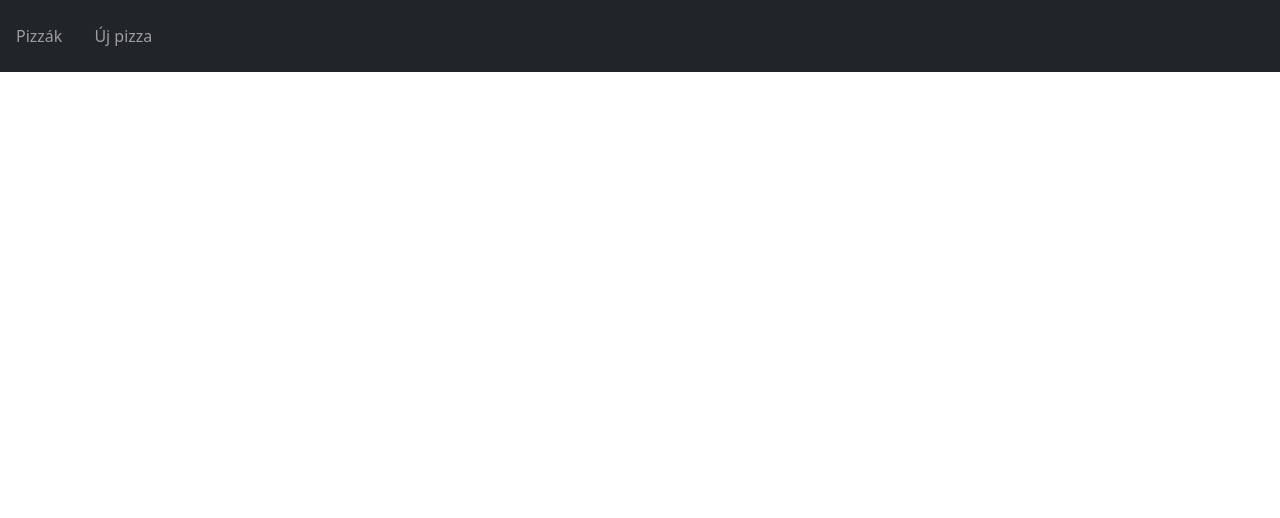
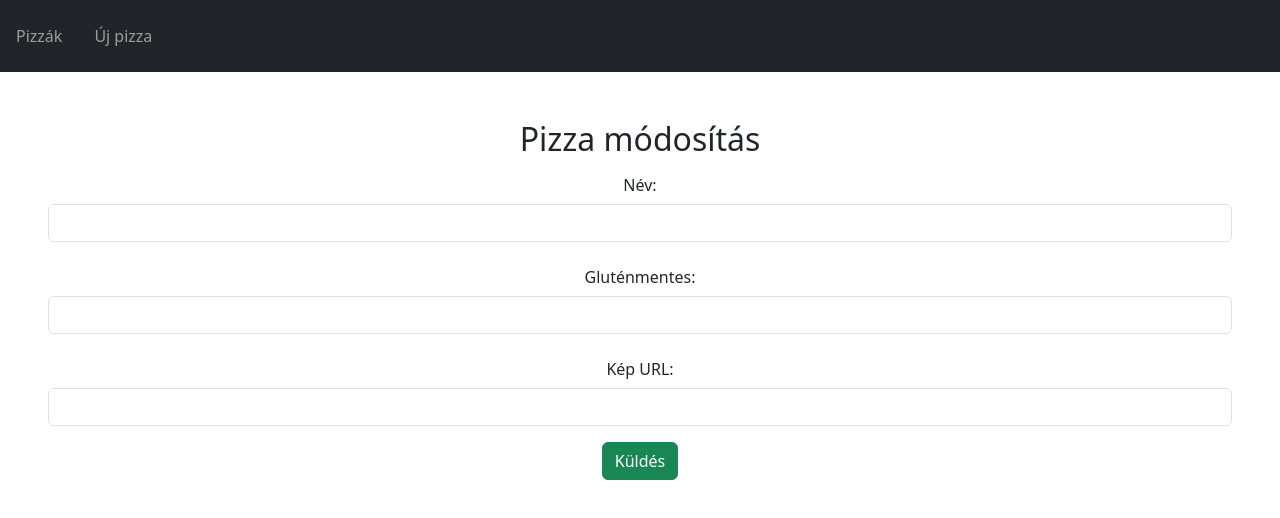
Before and after one commit to pejkob/pizza-frontend, a React (Create React App) app: page /mod-pizza/1 in a window 1280 px wide. Before the commit this address had no page. Shown: the top 518 px of the page. Built offline with nearby package versions, Linux system fonts and the light colour scheme; no server answers.

Commit message:
PizzaModPage done

```diff
--- a/src/App.js
+++ b/src/App.js
@@ -29,7 +29,7 @@ function App() {
           <Route path="/" element={<PizzaListPage />} />
           <Route path="/Pizza/:pizzaid" element={<PizzaSinglePage />} />
           <Route path="uj-pizza" element={<PizzaCreatePage />} />
-          <Route path="mod-hangszer/:id" element={<PizzaModPage />} />
+          <Route path="mod-pizza/:pizzaid" element={<PizzaModPage />} />
           <Route path="del-hangszer/:id" element={<PizzaDeletePage />} />
       </Routes>
     </Router>
--- a/src/Components/PizzaModPage.js
+++ b/src/Components/PizzaModPage.js
@@ -4,43 +4,34 @@ import { useState, useEffect } from "react";
 export function PizzaModPage() {
     const param = useParams();
     const navigate = useNavigate();
-    const id = param.hangszerId;
-    const [, setInstrument] = useState([]);
+    const id = param.pizzaid;
+    const [, setPizza] = useState([]);
     const [modname, setModname] = useState("");
-    const [modprice, setModprice] = useState("");
-    const [modbrand, setModbrand] = useState("");
-    const [modquantity, setModquantity] = useState("");
+    const [modgluten, setModGluten] = useState("");
     const [modimageurl, setModimageurl] = useState("");
 
     useEffect(() => {
 
         (async () => {
             try {
-            const res = await fetch(`https://kodbazis.hu/api/instruments/${id}`, { credentials: "include" });
-            const instrumentData = await res.json();
-            setInstrument(instrumentData);
-            setModname(instrumentData.name);
-            setModprice(instrumentData.price);
-            setModbrand(instrumentData.brand);
-            setModquantity(instrumentData.quantity);
-            setModimageurl(instrumentData.imageURL);
+            const res = await fetch(`https://pizza.kando-dev.eu/Pizza/${id}`);
+            const pizzaData = await res.json();
+            setPizza(pizzaData);
+            setModname(pizzaData.name);
+            setModGluten(pizzaData.isGlutenFree);
+            setModimageurl(pizzaData.imageURL);
         } catch (error) {
             console.log(error);
         }
     })();
-}, [id, modname, modprice, modbrand, modquantity, modimageurl]);
+}, [id, modname, modgluten, modimageurl]);
 
 const modName = (e) => {
     setModname(e.target.value);
 }
-const modPrice = (e) => {
-    setModprice(e.target.value);
-}
-const modBrand = (e) => {
-    setModbrand(e.target.value);
-}
-const modQuantity = (e) => {
-    setModquantity(e.target.value);
+
+const modGluten = (e) => {
+    setModGluten(e.target.value);
 }
 const modimageUrl = (e) => {
     setModimageurl(e.target.value);
@@ -51,9 +42,8 @@ return(
         <form
         onSubmit={(e) => {
             e.preventDefault();
-            fetch(`https://kodbazis.hu/api/instruments/${id}`, {
+            fetch(`https://pizza.kando-dev.eu/Pizza/${id}`, {
                 method: "PUT",
-                credentials: "include",
                 body: JSON.stringify({
                     name: e.target.elements.name.value,
                     quantity: e.target.elements.quantity.value,
@@ -73,8 +63,8 @@ return(
             </div>
 
             <div className='form-group row pb-3'>
-            <div><label htmlFor="quantity" className='col-sm-3 col-form-label'> Darabszám: </label>
-                        <input type="number" id="quantity" name="quantity" className="form-control" defaultValue={modquantity} onChange={modQuantity} autoComplete="off" />
+            <div><label htmlFor="quantity" className='col-sm-3 col-form-label'> Gluténmentes: </label>
+                        <input type="number" id="quantity" name="quantity" className="form-control" defaultValue={modgluten} onChange={modGluten} autoComplete="off" />
                     </div>
             </div>
             <div className='form-group row pb-3'>
```
